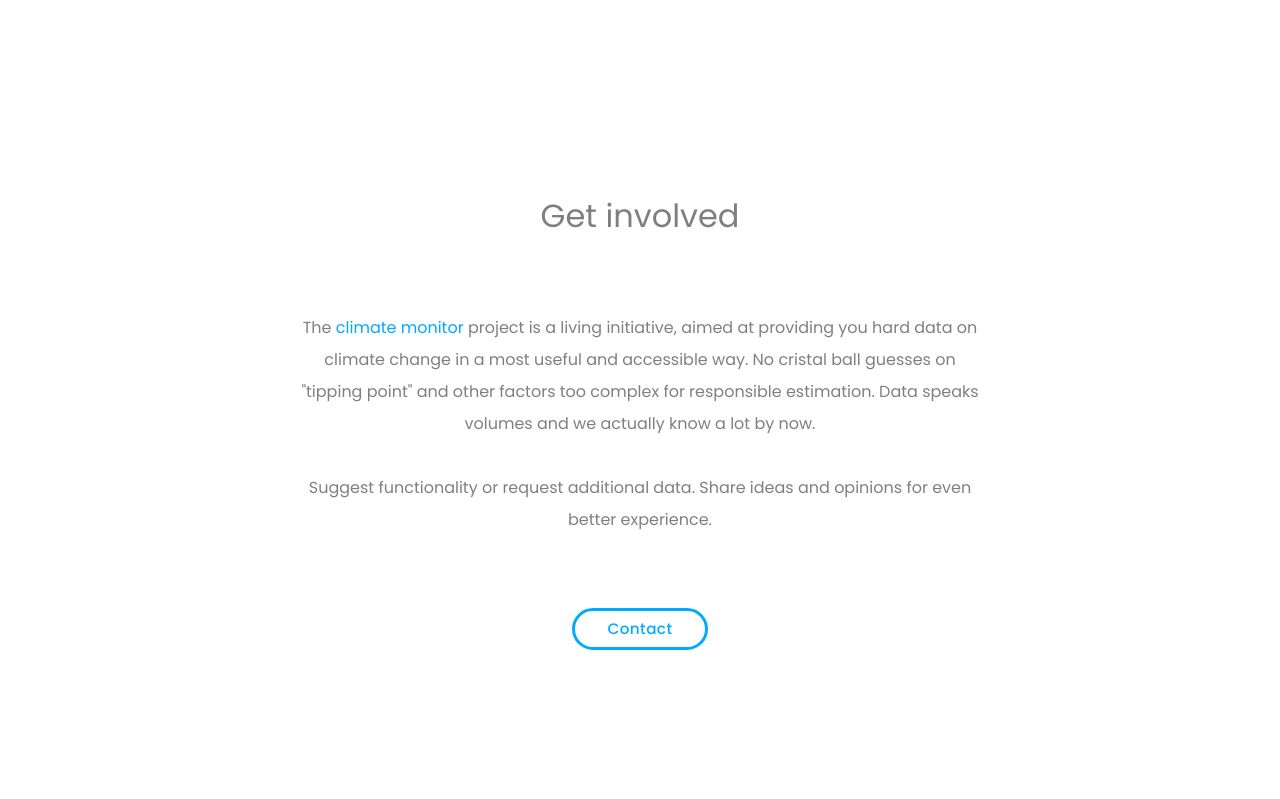
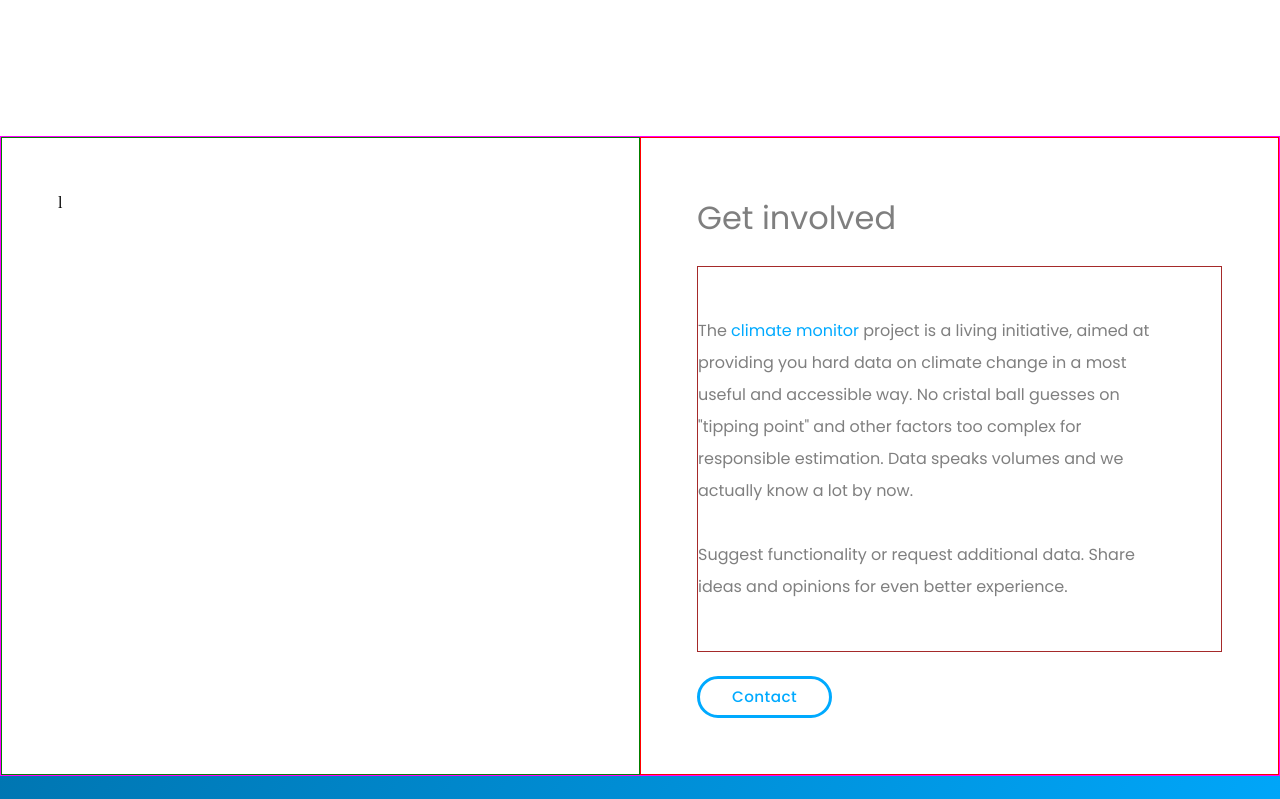
Before and after one commit to TomaszPietrzykowski/climate-monitor-nextjs, a Next.js app: page / in a window 1280 px wide. Shown: the part 2020-2819 px from the top of the page. Built offline with nearby package versions, Linux system fonts and the light colour scheme; no server answers.

Commit message:
get involved rework

```diff
--- a/pages/public_api.js
+++ b/pages/public_api.js
@@ -215,7 +215,7 @@ const PublicAPI = () => {
         </p>
         <p className={classes.pHead}>How to use API?</p>
         <p className={classes.p}>
-          Simply send a GET request to one of supported endpoints. Endpoints are
+          Send a GET request to one of supported endpoints. Endpoints are
           structured like so:
         </p>
         <div className={classes.codeLine}>
@@ -329,10 +329,6 @@ const PublicAPI = () => {
             <br />
             <span className={classes.secondaryCode}>{"<ROOT_ENDPOINT>"}</span>
             <span className={classes.secondaryCode}>/:factor</span> /monthly_gl
-            <br />
-            <span className={classes.secondaryCode}>{"<ROOT_ENDPOINT>"}</span>
-            <span className={classes.secondaryCode}>/:factor</span>{" "}
-            /for/2012-04-01
             <br />
           </code>
         </div>
--- a/src/components/home/GetInvolved.js
+++ b/src/components/home/GetInvolved.js
@@ -7,13 +7,34 @@ import { Spring, animated, config } from "react-spring"
 import { makeStyles } from "@material-ui/styles"
 
 const useStyles = makeStyles((theme) => ({
+  container: {
+    width: "100%",
+    border: "1px solid magenta",
+    display: "grid",
+    gridTemplateColumns: "50% 50%",
+  },
+  imageContainer: {
+    border: "1px solid green",
+    // margin: "6rem auto",
+    // width: "50%",
+    // display: "flex",
+    // flexDirection: "column",
+    // justifyContent: "center",
+    // alignItems: "center",
+    padding: "3.5rem",
+    [theme.breakpoints.down("sm")]: {
+      margin: "4rem auto",
+      padding: "1rem",
+    },
+  },
   sloganContainer: {
-    margin: "6rem auto",
-    maxWidth: 1200,
+    border: "1px solid red",
+    // margin: "6rem auto",
+    maxWidth: 700,
     display: "flex",
     flexDirection: "column",
     justifyContent: "center",
-    alignItems: "center",
+    alignItems: "left",
     padding: "3.5rem",
     [theme.breakpoints.down("sm")]: {
       margin: "4rem auto",
@@ -23,20 +44,22 @@ const useStyles = makeStyles((theme) => ({
   sloganText: {
     fontFamily: "Poppins, sans",
     fontSize: "2rem",
-    textAlign: "center",
+    textAlign: "left",
     color: "rgba(0, 0, 0, 0.5)",
     [theme.breakpoints.down("xs")]: {
       fontSize: "1.6rem",
     },
   },
   about: {
+    border: "1px solid brown",
     maxWidth: "780px",
     fontFamily: "Poppins, sans",
     fontSize: "1rem",
-    textAlign: "center",
+    textAlign: "left",
     lineHeight: "2rem",
     color: "rgba(0, 0, 0, 0.5)",
     padding: "3rem",
+    paddingLeft: 0,
     marginTop: "1.5rem",
     [theme.breakpoints.down("md")]: {
       padding: "1rem",
@@ -56,7 +79,7 @@ const useStyles = makeStyles((theme) => ({
     display: "flex",
     flexDirection: "column",
     justifyContent: "center",
-    alignItems: "center",
+    alignItems: "flex-start",
   },
   btn: {
     ...theme.typography.tab,
@@ -96,6 +119,8 @@ const GetInvolved = ({ setValue }) => {
   })
 
   return (
+    <div className={classes.container}>
+      <div className={classes.imageContainer}>l</div>
       <div className={classes.sloganContainer}>
         <Spring
           from={{ opacity: 0, marginTop: 30, marginBottom: -30 }}
@@ -112,10 +137,10 @@ const GetInvolved = ({ setValue }) => {
               <div className={classes.about}>
                 The<span className={classes.blue}> climate monitor </span>
                 project is a living initiative, aimed at providing you hard data
-              on climate change in a most useful and accessible way. No cristal
-              ball guesses on "tipping point" and other factors too complex for
-              responsible estimation. Data speaks volumes and we actually know a
-              lot by now.
+                on climate change in a most useful and accessible way. No
+                cristal ball guesses on "tipping point" and other factors too
+                complex for responsible estimation. Data speaks volumes and we
+                actually know a lot by now.
                 <br />
                 <br /> Suggest functionality or request additional data. Share
                 ideas and opinions for even better experience.
@@ -134,6 +159,7 @@ const GetInvolved = ({ setValue }) => {
           )}
         </Spring>
       </div>
+    </div>
   )
 }
 
```
Lines whose indentation alone changed are shown as unchanged.
